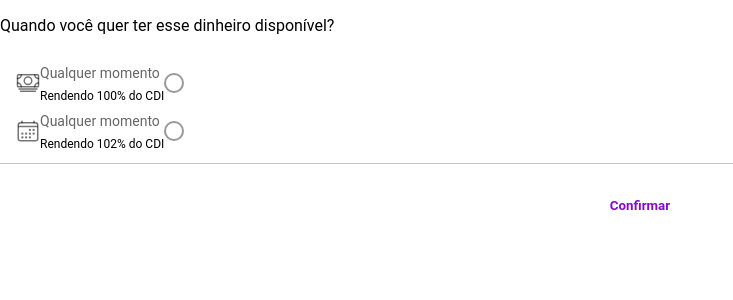
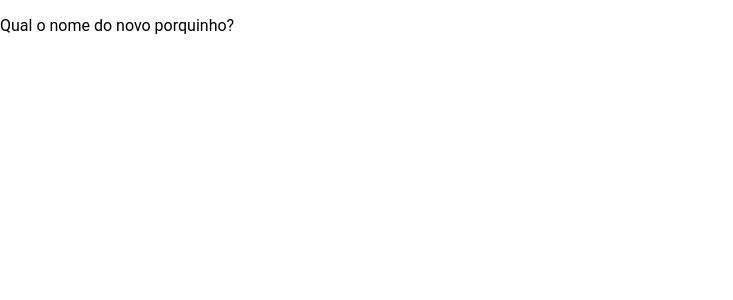
Before and after one commit to evelew/fiap-nubank-client, a React (Create React App) app: page /criar-nova-carteira in a window 1280 px wide. Shown: the top 300 px of the page, without its empty margins (0-733 px from the left). Built offline with nearby package versions, Linux system fonts and the light colour scheme.

Commit message:
Add new component: wallet name

```diff
--- /dev/null
+++ b/src/components/NewWallet/WalletName/index.tsx
@@ -0,0 +1,12 @@
+import "./styles.scss";
+
+const SelectIncome: React.FC = () => {
+  return (
+    <div className="wallet-name">
+      <p>Qual o nome do novo porquinho?</p>
+      <input />
+    </div>
+  );
+};
+
+export default SelectIncome;
--- /dev/null
+++ b/src/components/NewWallet/WalletName/styles.scss
@@ -0,0 +1,9 @@
+.wallet-name {
+  input {
+    background-color: transparent;
+    border: none;
+    caret-color: #820ad1;
+    font-size: 18px;
+    outline: transparent;
+  }
+}
--- a/src/pages/NewWallet.tsx
+++ b/src/pages/NewWallet.tsx
@@ -1,14 +1,14 @@
 import { IonContent, IonPage } from "@ionic/react";
 
-import SelectIncome from "../components/NewWallet/SelectIncome";
-// import Accounts from "../components/Home/Accounts";
-// import Footer from "../components/Home/Footer";
+// import SelectIncome from "../components/NewWallet/SelectIncome";
+import WalletName from "../components/NewWallet/WalletName";
 
 const Home: React.FC = () => {
   return (
     <IonPage>
       <IonContent fullscreen>
-        <SelectIncome />
+        {/* <SelectIncome /> */}
+        <WalletName />
       </IonContent>
     </IonPage>
   );
```
